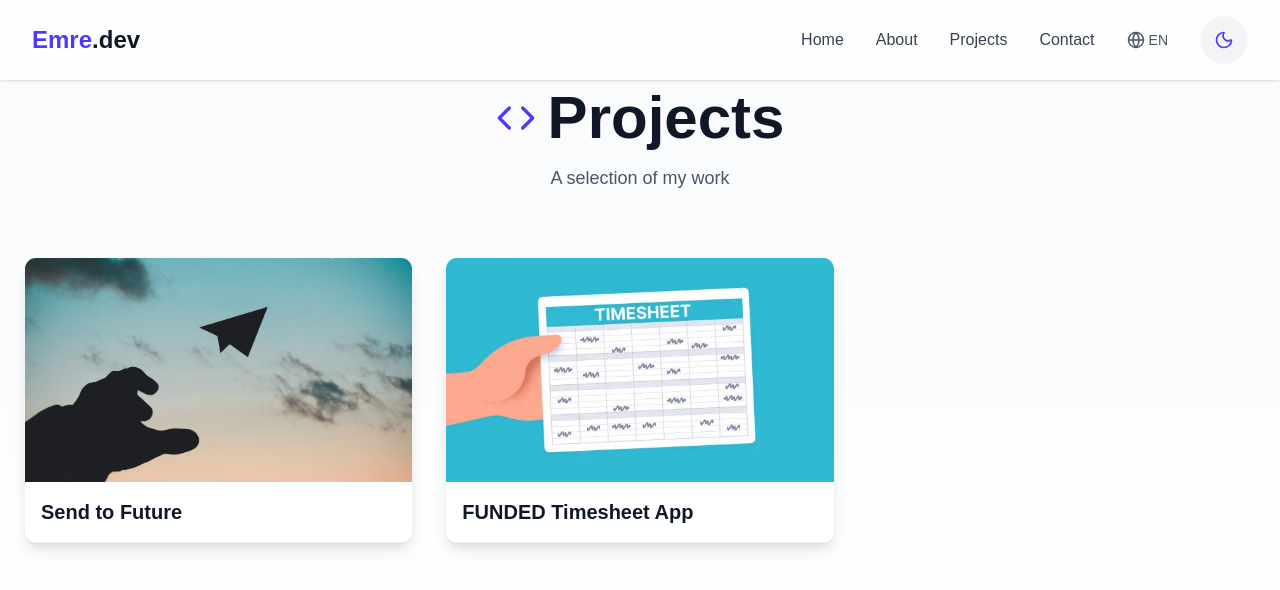
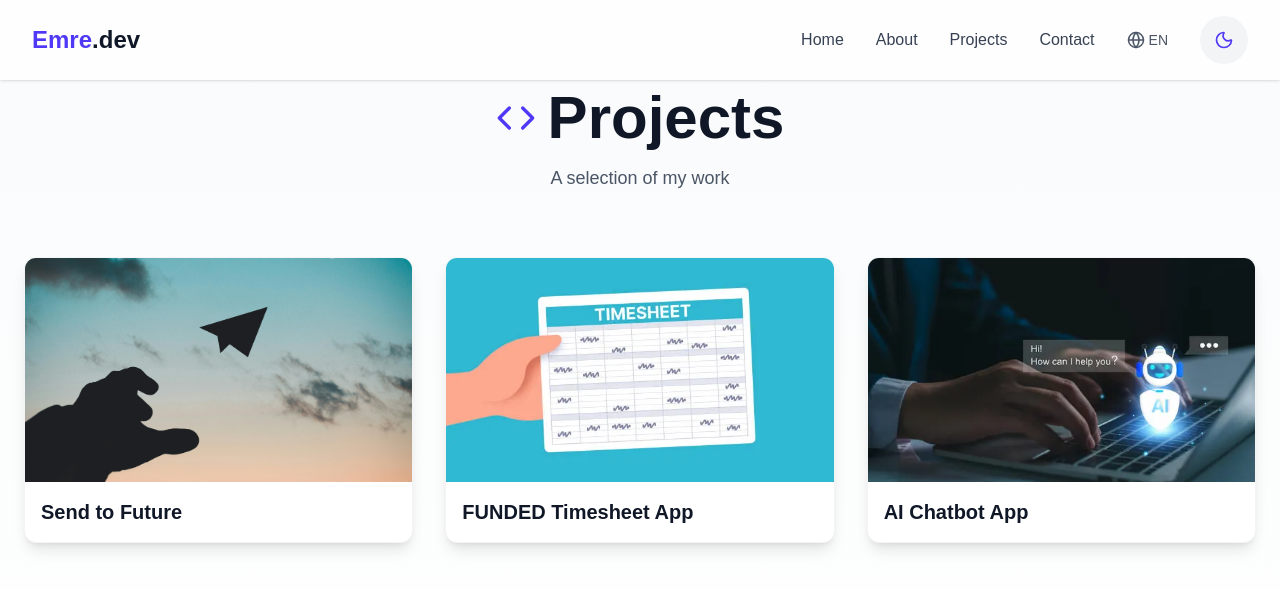
Before and after one commit to emrekrt1655/my-portfolio, a Next.js app: page /Emre_Kurt_CV.pdf/projects in a window 1280 px wide. Shown: the top 590 px of the page. Built offline with nearby package versions, Linux system fonts and the light colour scheme.

Commit message:
feat: add AI Chatbot App project details and images to project list

```diff
--- a/app/constants/projects.ts
+++ b/app/constants/projects.ts
@@ -25,7 +25,7 @@ const contributionText = {
   de: "Beiträge sind willkommen! Wenn Sie zu diesem Projekt beitragen möchten, forken Sie bitte das Repository und senden Sie einen Pull-Request mit Ihren vorgeschlagenen Änderungen.",
 };
 
- const projectList: Project[] = [
+const projectList: Project[] = [
   {
     slug: "send-to-future",
     title: "Send to Future",
@@ -80,6 +80,26 @@ const contributionText = {
     ],
     contributionEnabled: true,
   },
+  {
+    slug: "chatbot-app",
+    title: "AI Chatbot App",
+    description: {
+      en: "An advanced AI chatbot application built with Next.js, TypeScript, Tailwind CSS, and OpenAI's GPT-4o mini model. The app provides real-time streaming responses — users see messages appear character by character, creating a natural conversation flow. All previous chats are stored for continuity. The sleek, responsive UI ensures a smooth experience across all devices.",
+      de: "Eine fortschrittliche KI-Chatbot-Anwendung, entwickelt mit Next.js, TypeScript, Tailwind CSS und dem GPT-4o mini-Modell von OpenAI. Die App bietet Echtzeit-Streaming-Antworten – Benutzer sehen, wie Nachrichten Zeichen für Zeichen erscheinen, was einen natürlichen Gesprächsfluss schafft. Frühere Chats werden zur Kontinuität gespeichert. Das elegante, responsive UI sorgt für eine reibungslose Nutzung auf allen Geräten.",
+    },
+    image: "/images/projects/ai-chatbot/chatbot.png",
+    githubUrl: "https://github.com/emrekrt1655/chatbot-next",
+    liveUrl: "",
+    techStack: [
+      { name: "React", icon: "devicon-react-original colored" },
+      { name: "Next.js", icon: "devicon-nextjs-original" },
+      { name: "TypeScript", icon: "devicon-typescript-plain colored" },
+      { name: "Tailwind CSS", icon: "devicon-tailwindcss-plain colored" },
+      { name: "OpenAI API", icon: "devicon-openai-plain colored" },
+    ],
+    images: ["/images/projects/ai-chatbot/chatbot1.png"],
+    contributionEnabled: true,
+  },
 ];
 
 export const projects = projectList.map((project) => {
```
Also changed, not shown: public/images/projects/ai-chatbot/chatbot.png (added), public/images/projects/ai-chatbot/chatbot1.png (added).
